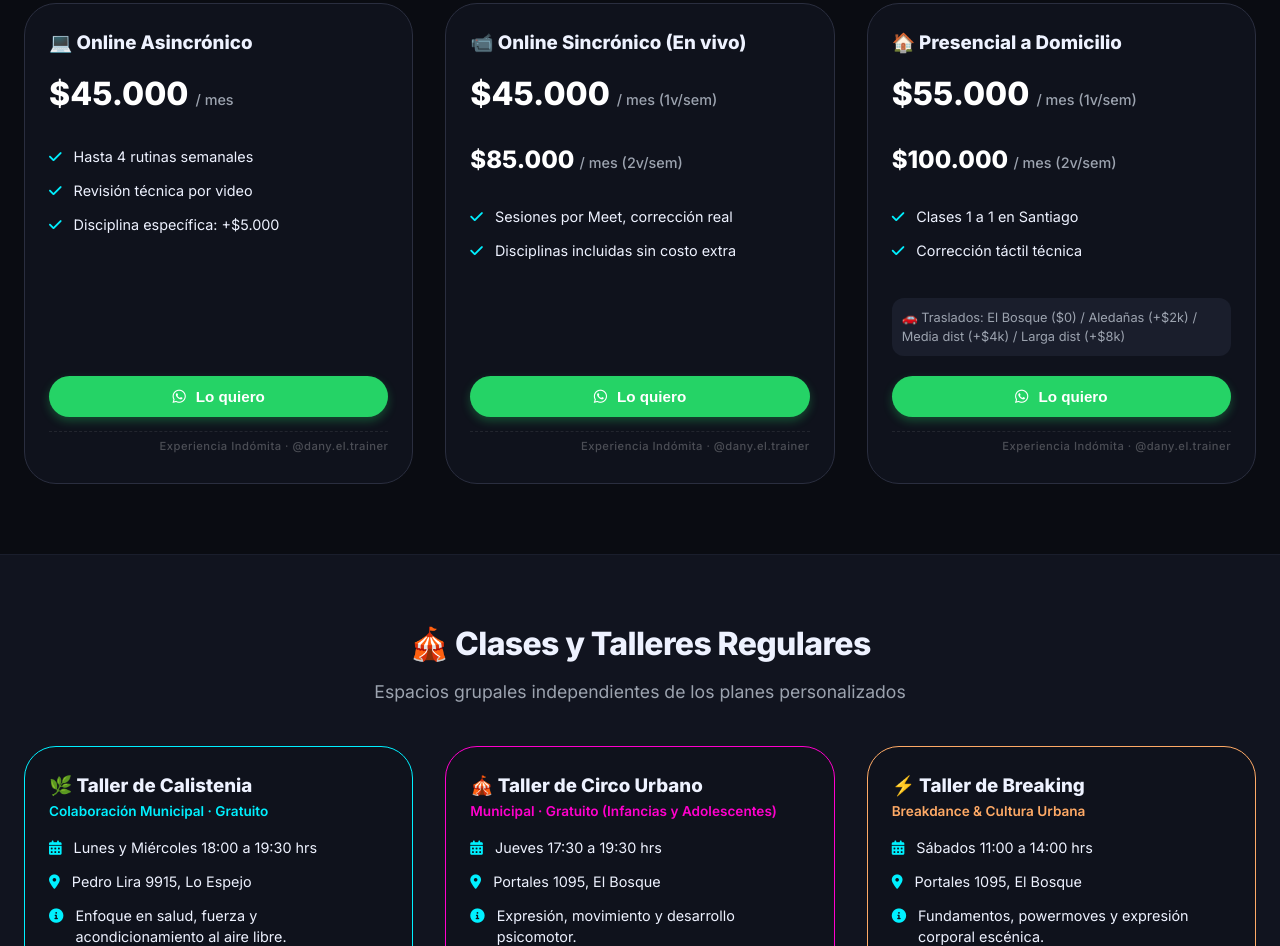
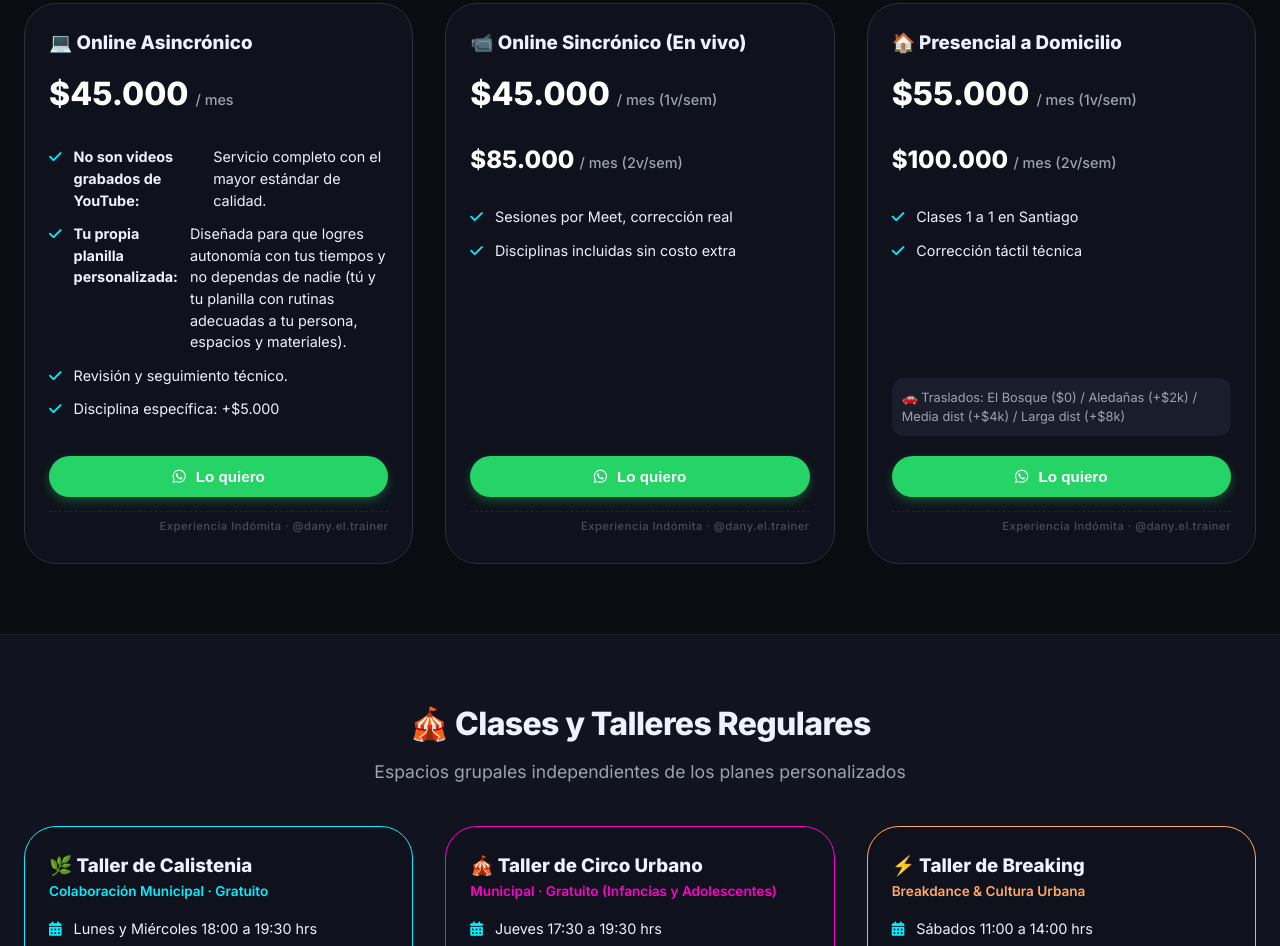
Before and after one commit to danyeltrainer/ENTRENADOR-PERSONAL-DANYELTRAINER, a plain HTML site: page index.html in a window 1280 px wide. Shown: the part 1389-2335 px from the top of the page. Drawn offline with Linux system fonts and the light colour scheme.

Commit message:
Revise service card features and nutrition details
Updated nutritional information and service details in the online service card.

```diff
--- a/index.html
+++ b/index.html
@@ -170,7 +170,12 @@
         <div class="service-card">
           <h3>💻 Online Asincrónico</h3>
           <div class="price">$45.000 <small>/ mes</small></div>
-          <ul class="feature-list"><li><i class="fas fa-check"></i> Hasta 4 rutinas semanales</li><li><i class="fas fa-check"></i> Revisión técnica por video</li><li><i class="fas fa-check"></i> Disciplina específica: +$5.000</li></ul>
+          <ul class="feature-list">
+            <li><i class="fas fa-check"></i> <strong>No son videos grabados de YouTube:</strong> Servicio completo con el mayor estándar de calidad.</li>
+            <li><i class="fas fa-check"></i> <strong>Tu propia planilla personalizada:</strong> Diseñada para que logres autonomía con tus tiempos y no dependas de nadie (tú y tu planilla con rutinas adecuadas a tu persona, espacios y materiales).</li>
+            <li><i class="fas fa-check"></i> Revisión y seguimiento técnico.</li>
+            <li><i class="fas fa-check"></i> Disciplina específica: +$5.000</li>
+          </ul>
           <button onclick="enviarPlanWhatsApp('Online Asincrónico')" class="btn btn-whatsapp btn-block" style="margin-top: auto;"><i class="fab fa-whatsapp"></i> Lo quiero</button>
           <div class="watermark">Experiencia Indómita · @dany.el.trainer</div>
         </div>
@@ -415,7 +420,7 @@
 
           <div style="margin-top: 15px; display: flex; flex-direction: column; gap: 16px; font-size: 0.9rem;">
             <div style="background: #1a1e2c; padding: 12px; border-radius: 12px;">
-              <strong style="color: #00f0ff;">🍗 Proteínas:</strong> Fuentes: Carne de soja texturizada (~50g), pechuga de pollo (~30g), cerdo (~25g), pescado (~20g), garbanzos cocidos (~19g), porotos (~21g), tofu (~8-10g). <br><em>Función:</em> Construcción, reparación y mantenimiento de tejidos (músculos, órganos), síntesis de enzimas y soporte estructural del sistema inmune.
+              <strong style="color: #00f0ff;">🍗 Proteínas:</strong> Fuentes: Carne de soja texturizada (~50g por cada 100g en seco, antes de hidratar), Seitán (~31g), pechuga de pollo (~30g), cerdo (~25g), pescado (~20g), garbanzos cocidos (~19g), porotos (~21g), tofu (~8-10g). <br><em>Función:</em> Construcción, reparación y mantenimiento de tejidos (músculos, órganos), síntesis de enzimas y soporte estructural del sistema inmune.
             </div>
             <div style="background: #1a1e2c; padding: 12px; border-radius: 12px;">
               <strong style="color: #00f0ff;">🥑 Grasas (Lípidos):</strong> Fuentes: Aceite de oliva, frutos secos (nueces, almendras ~50-60g de grasa), semillas de chía/lino, palta. <br><em>Función:</em> Regulación hormonal (testosterona, estrógenos), absorción de vitaminas liposolubles (A, D, E, K), protección orgánica y salud cerebral.
@@ -423,15 +428,15 @@
             <div style="background: #1a1e2c; padding: 12px; border-radius: 12px;">
               <strong style="color: #00f0ff;">🌾 Carbohidratos y Fibra:</strong>
               <br>• <em>Fuentes de Carbohidratos:</em> Avena, arroz integral, legumbres, verduras de hoja, frutas.
-              <br>• <em>Fuentes de Fibra:</em> Legumbres (lentejas, porotos), avena, frutos secos, semillas (chía/lino) y verduras crudas o cocidas.
+              <br>• <em>Fuentes de Fibra:</em> Legumbres, avena, frutos secos, semillas y verduras.
               <br><em>Función:</em> Los carbohidratos entregan energía al sistema nervioso y muscular; la fibra regula la microbiota intestinal, mejora la saciedad y protege la salud metabólica de manera clave.
             </div>
             <div style="background: #1a1e2c; padding: 12px; border-radius: 12px;">
               <strong style="color: #ff00cc;">⚡ Complejo B y Vitamina B12:</strong>
               <br>• <em>Fuentes del Complejo B:</em> Legumbres, cereales integrales, frutos secos, carne, huevos, levadura nutricional.
-              <br>• <em>Vitamina B12:</em> Está presente de forma natural en bacterias de la tierra. Los animales herbívoros la consumen al pastar (y frecuentemente se les suplementa hoy en día al no salir a pastar). También está presente en alimentos cárnicos.
-              <br>• <em>Importancia en Plant-Based:</em> En personas con alimentación plant-based es indispensable su suplementación (debe ser cuantificada a partir de exámenes).
-              <br>• <em>Recomendación de consumo:</em> Se recomienda no consumirla cercana a alimentos cítricos. Existen diferentes formatos (diarios, semanales, mensuales) para ver cuál te acomoda más. <strong>Por ningún motivo uses multivitamínicos</strong>, pues prometen mucho, no alcanzan la calidad que dicen y son más caros (lo mismo aplica para cualquier otra vitamina o nutriente).
+              <br>• <em>Vitamina B12:</em> Presente de forma natural en bacterias de la tierra. Los animales herbívoros la consumen al pastar (y frecuentemente se les suplementa al no salir a pastar). También está presente en alimentos cárnicos.
+              <br>• <em>Importancia en Plant-Based:</em> En personas con alimentación plant-based es indispensable su suplementación (cuantificada a partir de exámenes).
+              <br>• <em>Recomendación de consumo:</em> No consumirla cercana a alimentos cítricos. Hay diferentes formatos (diarios, semanales, mensuales) para ver cuál te acomoda más. <strong>Por ningún motivo uses multivitamínicos</strong> (prometen mucho, no alcanzan la calidad que dicen y son más caros, lo mismo con cualquier otra vitamina o nutriente).
               <br>• <em>Efectos de su déficit:</em> Provoca anemia megaloblástica, fatiga extrema, debilidad muscular y daños neurológicos severos si no se atiende.
               <br><em>Función:</em> Obtención de energía, metabolismo celular y funcionamiento óptimo del sistema nervioso.
             </div>
```
